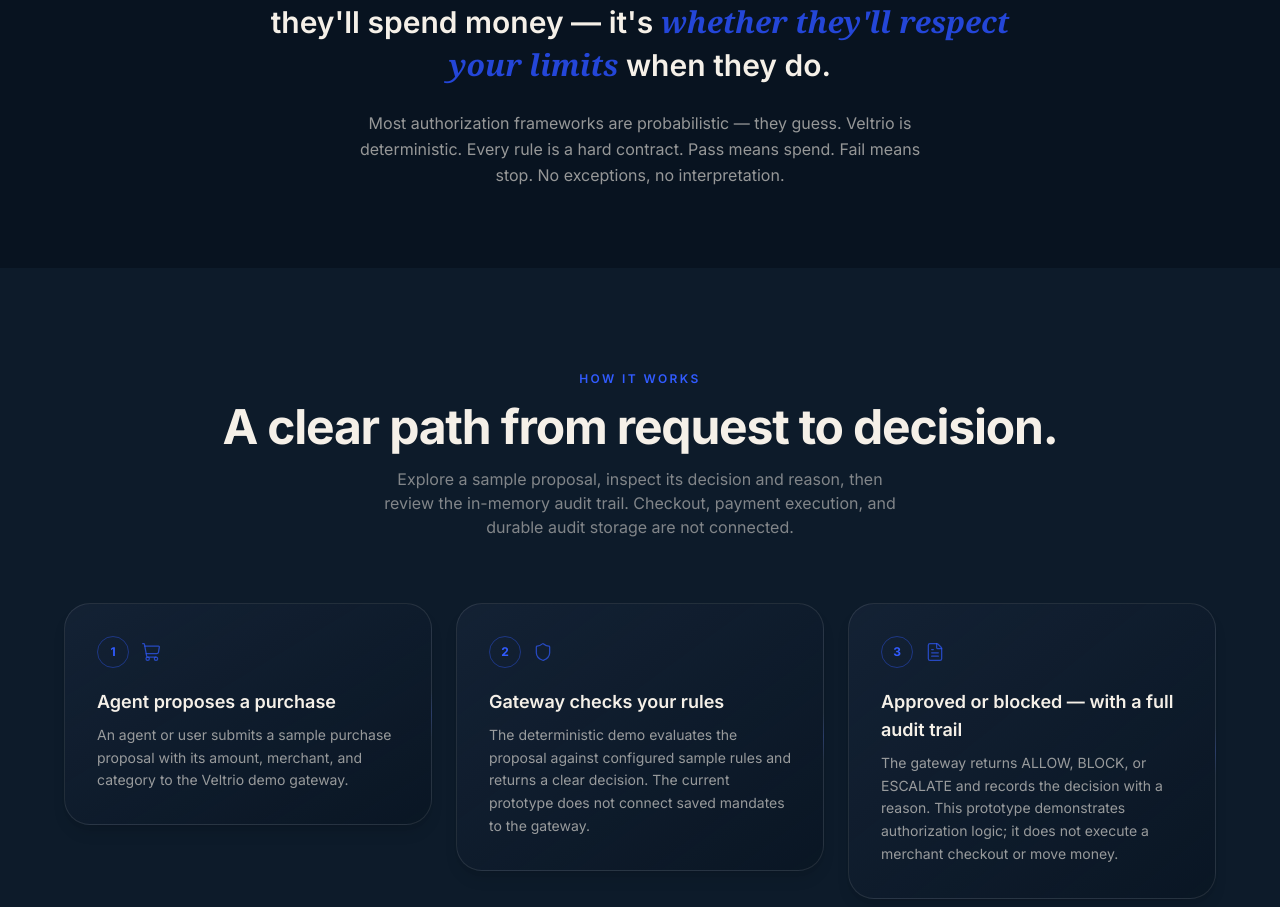
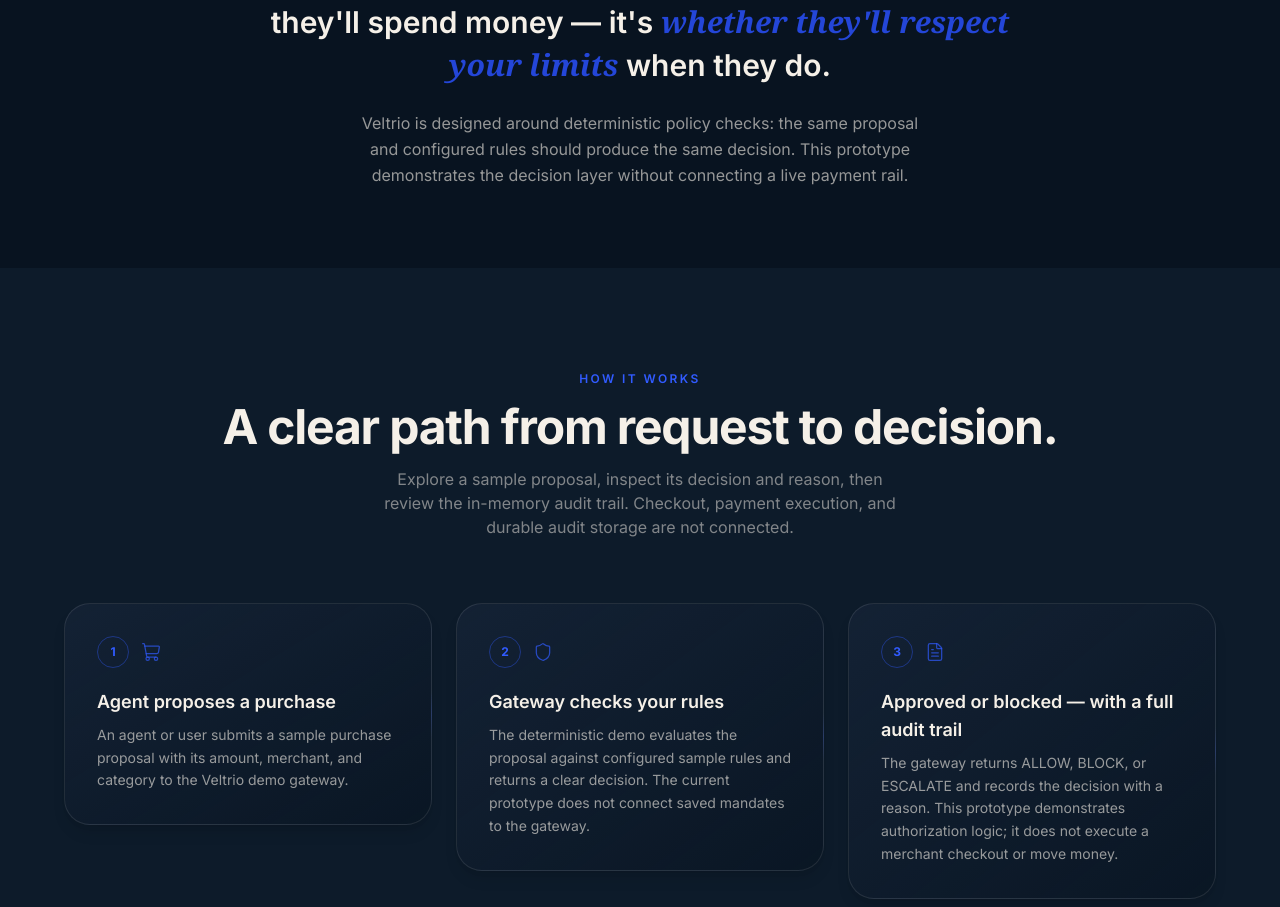
Before and after one commit to Saishashank2425/veltrio, a Next.js app: page / in a window 1280 px wide. Shown: the part 1173-2080 px from the top of the page. Built offline with nearby package versions, Linux system fonts and the light colour scheme.

Commit message:
Clarify product problem without overclaiming live enforcement

```diff
--- a/components/sections/ProblemBridge.tsx
+++ b/components/sections/ProblemBridge.tsx
@@ -28,9 +28,7 @@
           transition={{ delay: 0.15, duration: 0.7, ease: [0.22, 1, 0.36, 1] }}
           className="mt-6 text-base text-ivory/60 max-w-xl mx-auto leading-relaxed"
         >
-          Most authorization frameworks are probabilistic — they guess. Veltrio
-          is deterministic. Every rule is a hard contract. Pass means spend.
-          Fail means stop. No exceptions, no interpretation.
+          Veltrio is designed around deterministic policy checks: the same proposal and configured rules should produce the same decision. This prototype demonstrates the decision layer without connecting a live payment rail.
         </motion.p>
       </div>
     </section>
```
